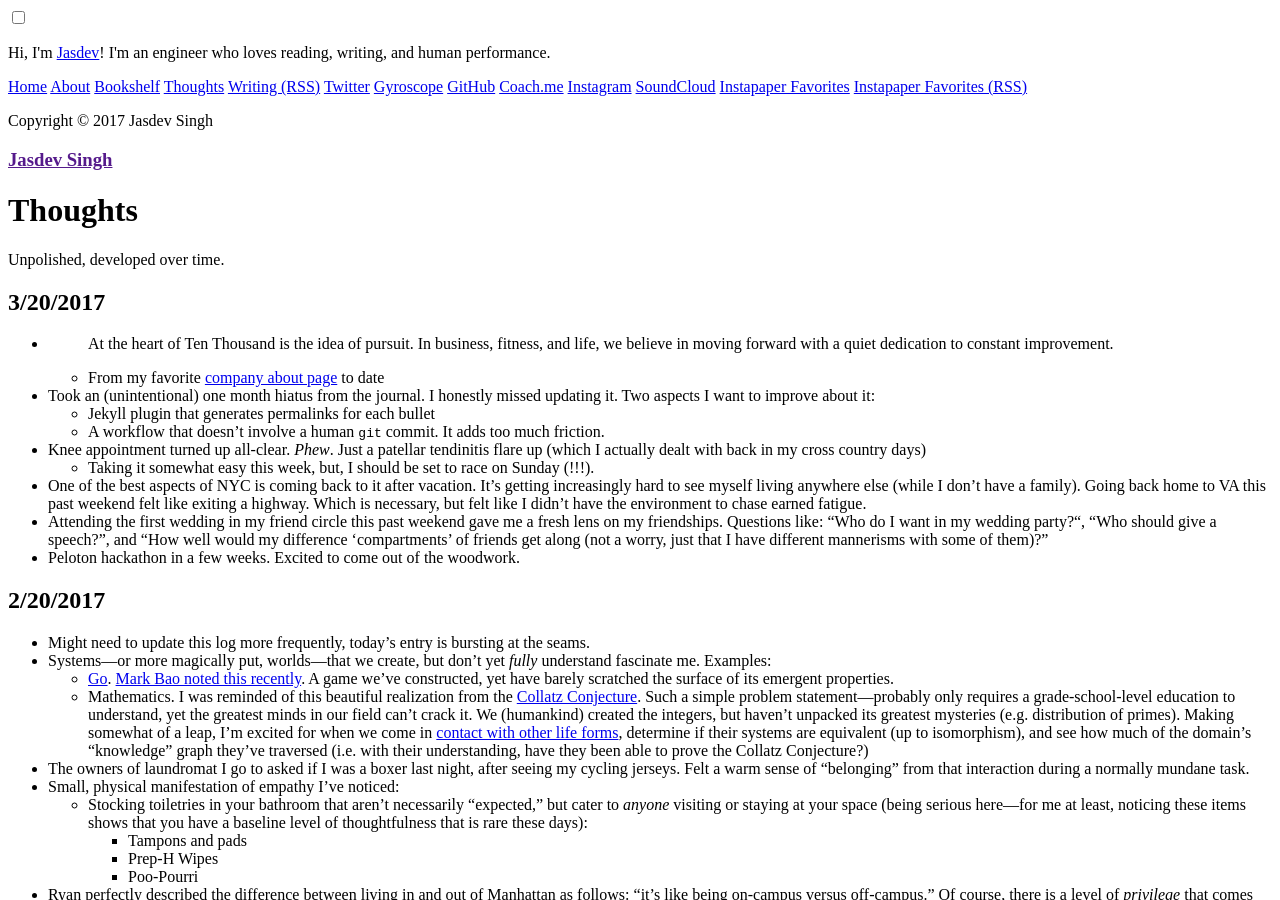
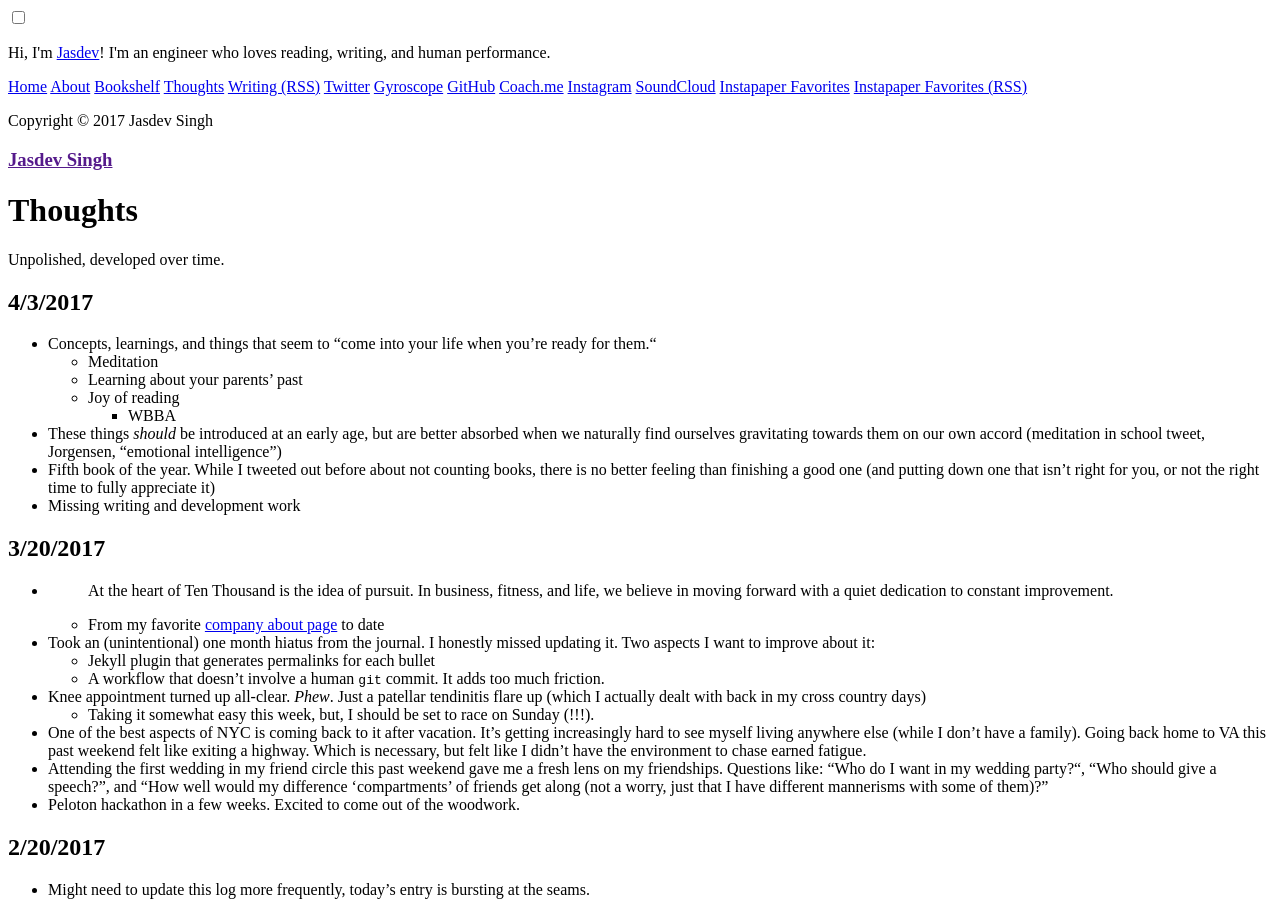
Before and after one commit to rvsrvs/jasdev.github.io, a Jekyll site: the page built from thoughts.md, in a window 1280 px wide and 900 px high. Built offline with Jekyll 4.4.1, drawn with Linux system fonts in a browser that asks for light colours.

Commit message:
Checkpoint

```diff
--- a/thoughts.md
+++ b/thoughts.md
@@ -4,6 +4,16 @@ title: Thoughts
 ---
 
 Unpolished, developed over time.
+
+## 4/3/2017
+- Concepts, learnings, and things that seem to “come into your life when you’re ready for them.“
+    - Meditation
+    - Learning about your parents’ past
+    - Joy of reading
+        - WBBA
+- These things _should_ be introduced at an early age, but are better absorbed when we naturally find ourselves gravitating towards them on our own accord (meditation in school tweet, Jorgensen, “emotional intelligence”)
+- Fifth book of the year. While I tweeted out before about not counting books, there is no better feeling than finishing a good one (and putting down one that isn’t right for you, or not the right time to fully appreciate it)
+- Missing writing and development work
 
 ## 3/20/2017
 - > At the heart of Ten Thousand is the idea of pursuit. In business, fitness, and life, we believe in moving forward with a quiet dedication to constant improvement.
```
